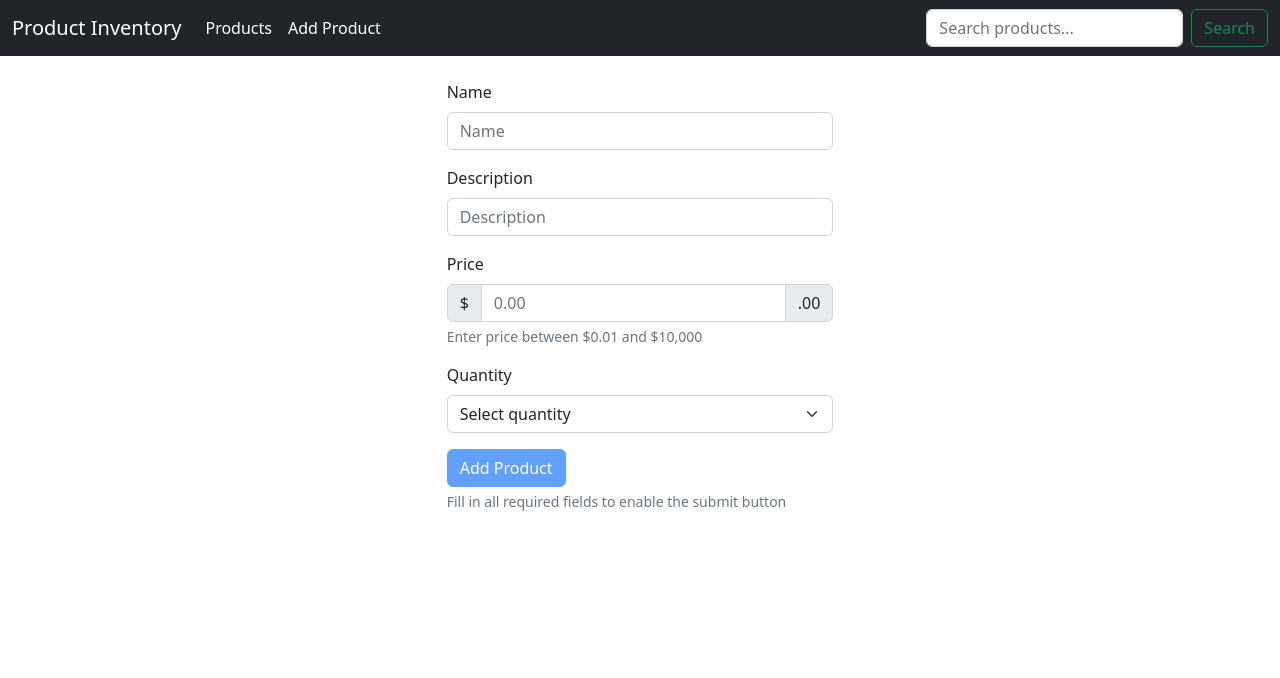
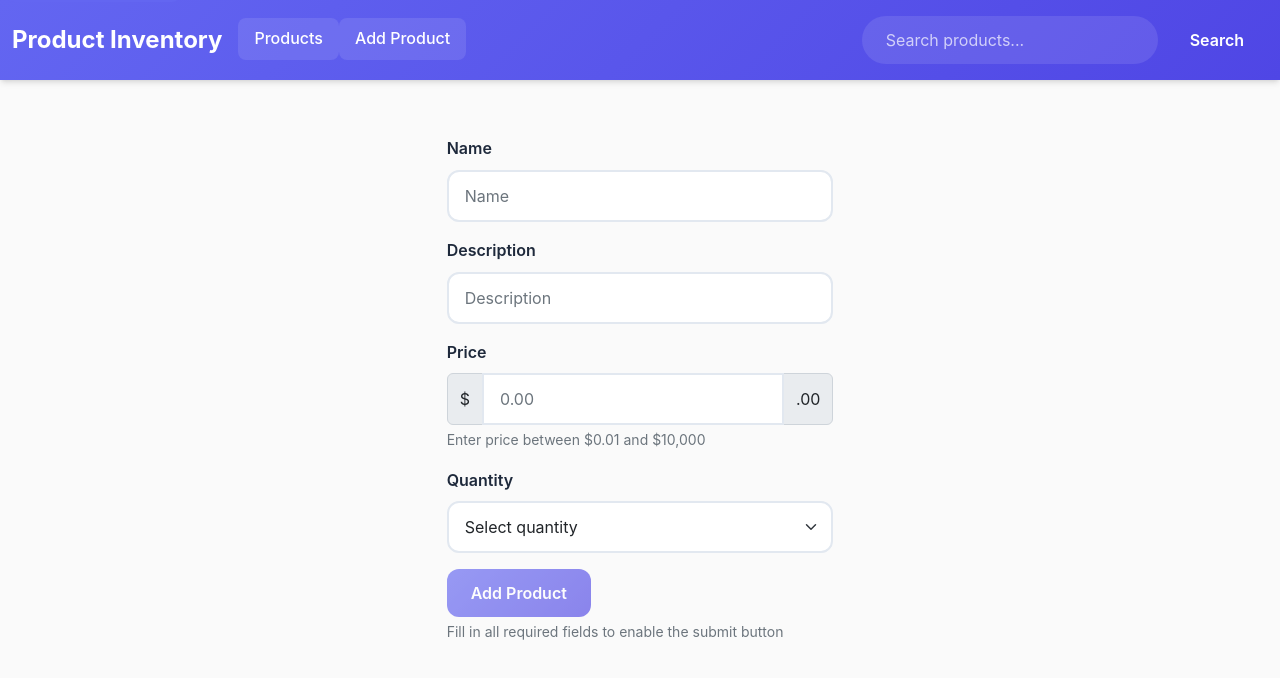
Before and after one commit to julianowicka/product-inventory, an Angular app: page /add in a window 1280 px wide. Shown: the top 678 px of the page. Built offline with nearby package versions, Linux system fonts and the light colour scheme.

Commit message:
feat(ui): implement modern design system and color palette

```diff
--- a/src/styles.scss
+++ b/src/styles.scss
@@ -1,5 +1,213 @@
 /* You can add global styles to this file, and also import other style files */
 @import 'bootstrap/dist/css/bootstrap.min.css';
+
+// Modern color palette
+:root {
+  --primary-color: #6366f1;
+  --primary-dark: #4f46e5;
+  --secondary-color: #f8fafc;
+  --accent-color: #10b981;
+  --danger-color: #ef4444;
+  --warning-color: #f59e0b;
+  --text-primary: #1e293b;
+  --text-secondary: #64748b;
+  --border-color: #e2e8f0;
+  --shadow-sm: 0 1px 2px 0 rgb(0 0 0 / 0.05);
+  --shadow-md: 0 4px 6px -1px rgb(0 0 0 / 0.1), 0 2px 4px -2px rgb(0 0 0 / 0.1);
+  --shadow-lg: 0 10px 15px -3px rgb(0 0 0 / 0.1), 0 4px 6px -4px rgb(0 0 0 / 0.1);
+}
+
+// Global styles
+body {
+  font-family: 'Inter', -apple-system, BlinkMacSystemFont, 'Segoe UI', Roboto, sans-serif;
+  color: var(--text-primary);
+  background-color: #fafafa;
+  line-height: 1.6;
+}
+
+// Modern navbar styling
+.navbar {
+  background: linear-gradient(135deg, var(--primary-color) 0%, var(--primary-dark) 100%) !important;
+  box-shadow: var(--shadow-md);
+  padding: 1rem 0;
+
+  .navbar-brand {
+    font-weight: 700;
+    font-size: 1.5rem;
+    color: white !important;
+
+    &:hover {
+      color: rgba(255, 255, 255, 0.9) !important;
+    }
+  }
+
+  .nav-link {
+    color: rgba(255, 255, 255, 0.9) !important;
+    font-weight: 500;
+    transition: all 0.2s ease;
+    border-radius: 0.5rem;
+    padding: 0.5rem 1rem !important;
+
+    &:hover, &.active {
+      color: white !important;
+      background-color: rgba(255, 255, 255, 0.1);
+      transform: translateY(-1px);
+    }
+  }
+
+  .form-control {
+    border: none;
+    border-radius: 2rem;
+    padding: 0.75rem 1.5rem;
+    background-color: rgba(255, 255, 255, 0.1);
+    color: white;
+
+    &::placeholder {
+      color: rgba(255, 255, 255, 0.7);
+    }
+
+    &:focus {
+      background-color: rgba(255, 255, 255, 0.15);
+      color: white;
+      box-shadow: 0 0 0 3px rgba(255, 255, 255, 0.1);
+    }
+  }
+
+  .btn-outline-success {
+    border-color: rgba(255, 255, 255, 0.3);
+    color: white;
+    border-radius: 2rem;
+    padding: 0.75rem 1.5rem;
+
+    &:hover {
+      background-color: white;
+      color: var(--primary-color);
+      border-color: white;
+    }
+  }
+}
+
+// Main content area
+main {
+  min-height: calc(100vh - 80px);
+  padding: 2rem 0;
+}
+
+// Card styling
+.card {
+  border: none;
+  border-radius: 1rem;
+  box-shadow: var(--shadow-sm);
+  transition: all 0.3s ease;
+
+  &:hover {
+    box-shadow: var(--shadow-lg);
+    transform: translateY(-2px);
+  }
+
+  .card-header {
+    background: linear-gradient(135deg, var(--secondary-color) 0%, #ffffff 100%);
+    border-bottom: 1px solid var(--border-color);
+    border-radius: 1rem 1rem 0 0 !important;
+    padding: 1.5rem;
+  }
+
+  .card-body {
+    padding: 1.5rem;
+  }
+}
+
+// Form styling
+.form-control, .form-select {
+  border: 2px solid var(--border-color);
+  border-radius: 0.75rem;
+  padding: 0.75rem 1rem;
+  font-size: 1rem;
+  transition: all 0.2s ease;
+
+  &:focus {
+    border-color: var(--primary-color);
+    box-shadow: 0 0 0 3px rgba(99, 102, 241, 0.1);
+  }
+}
+
+.form-label {
+  font-weight: 600;
+  color: var(--text-primary);
+  margin-bottom: 0.5rem;
+}
+
+// Button styling
+.btn {
+  border-radius: 0.75rem;
+  font-weight: 600;
+  padding: 0.75rem 1.5rem;
+  transition: all 0.2s ease;
+  border: none;
+
+  &:hover {
+    transform: translateY(-1px);
+    box-shadow: var(--shadow-md);
+  }
+
+  &.btn-primary {
+    background: linear-gradient(135deg, var(--primary-color) 0%, var(--primary-dark) 100%);
+
+    &:hover {
+      background: linear-gradient(135deg, var(--primary-dark) 0%, #4338ca 100%);
+    }
+  }
+
+  &.btn-success {
+    background: linear-gradient(135deg, var(--accent-color) 0%, #059669 100%);
+
+    &:hover {
+      background: linear-gradient(135deg, #059669 0%, #047857 100%);
+    }
+  }
+
+  &.btn-danger {
+    background: linear-gradient(135deg, var(--danger-color) 0%, #dc2626 100%);
+
+    &:hover {
+      background: linear-gradient(135deg, #dc2626 0%, #b91c1c 100%);
+    }
+  }
+}
+
+// Table styling
+.table {
+  border-radius: 1rem;
+  overflow: hidden;
+  box-shadow: var(--shadow-sm);
+
+  thead {
+    background: linear-gradient(135deg, var(--secondary-color) 0%, #f1f5f9 100%);
+
+    th {
+      border: none;
+      font-weight: 600;
+      color: var(--text-primary);
+      padding: 1rem;
+    }
+  }
+
+  tbody {
+    tr {
+      transition: all 0.2s ease;
+
+      &:hover {
+        background-color: rgba(99, 102, 241, 0.05);
+      }
+
+      td {
+        border: none;
+        padding: 1rem;
+        vertical-align: middle;
+      }
+    }
+  }
+}
 
 // Accessibility improvements
 .visually-hidden {
@@ -18,15 +226,15 @@
 .btn:focus,
 .form-control:focus,
 .form-select:focus {
-  box-shadow: 0 0 0 0.25rem rgba(13, 110, 253, 0.25);
-  border-color: #86b7fe;
+  box-shadow: 0 0 0 0.25rem rgba(99, 102, 241, 0.25);
+  border-color: var(--primary-color);
 }
 
 // High contrast focus for better visibility
 .btn:focus-visible,
 .form-control:focus-visible,
 .form-select:focus-visible {
-  outline: 2px solid #000;
+  outline: 2px solid var(--primary-color);
   outline-offset: 2px;
 }
 
@@ -35,45 +243,17 @@
   position: absolute;
   top: -40px;
   left: 6px;
-  background: #000;
+  background: var(--primary-color);
   color: white;
   padding: 8px;
   text-decoration: none;
   z-index: 1000;
-}
+  border-radius: 0.5rem;
+  font-weight: 600;
 
-.skip-link:focus {
-  top: 6px;
-}
-
-// Table accessibility
-.table th {
-  background-color: #f8f9fa;
-}
-
-// Button accessibility
-.btn-danger {
-  transition: all 0.2s ease-in-out;
-}
-
-.btn-danger:hover {
-  transform: scale(1.05);
-}
-
-// Form accessibility
-.form-label {
-  font-weight: 500;
-}
-
-.form-text {
-  font-size: 0.875rem;
-  color: #6c757d;
-}
-
-// Responsive table improvements
-.table-responsive {
-  border-radius: 0.375rem;
-  overflow: hidden;
+  &:focus {
+    top: 6px;
+  }
 }
 
 // Loading states
@@ -84,22 +264,92 @@
 
 // Error states
 .has-error {
-  border-color: #dc3545;
+  border-color: var(--danger-color);
 }
 
 .error-message {
-  color: #dc3545;
+  color: var(--danger-color);
   font-size: 0.875rem;
   margin-top: 0.25rem;
 }
 
 // Success states
 .has-success {
-  border-color: #198754;
+  border-color: var(--accent-color);
 }
 
 .success-message {
-  color: #198754;
+  color: var(--accent-color);
   font-size: 0.875rem;
   margin-top: 0.25rem;
 }
+
+// Responsive improvements
+@media (max-width: 768px) {
+  .navbar {
+    padding: 0.75rem 0;
+
+    .navbar-brand {
+      font-size: 1.25rem;
+    }
+  }
+
+  main {
+    padding: 1rem 0;
+  }
+
+  .card {
+    margin-bottom: 1rem;
+  }
+
+  .table-responsive {
+    border-radius: 0.75rem;
+  }
+}
+
+// Animation utilities
+.fade-in {
+  animation: fadeIn 0.5s ease-in;
+}
+
+@keyframes fadeIn {
+  from {
+    opacity: 0;
+    transform: translateY(20px);
+  }
+  to {
+    opacity: 1;
+    transform: translateY(0);
+  }
+}
+
+.slide-in {
+  animation: slideIn 0.3s ease-out;
+}
+
+@keyframes slideIn {
+  from {
+    transform: translateX(-100%);
+  }
+  to {
+    transform: translateX(0);
+  }
+}
+
+// Custom scrollbar
+::-webkit-scrollbar {
+  width: 8px;
+}
+
+::-webkit-scrollbar-track {
+  background: var(--secondary-color);
+}
+
+::-webkit-scrollbar-thumb {
+  background: var(--border-color);
+  border-radius: 4px;
+
+  &:hover {
+    background: var(--text-secondary);
+  }
+}
```
